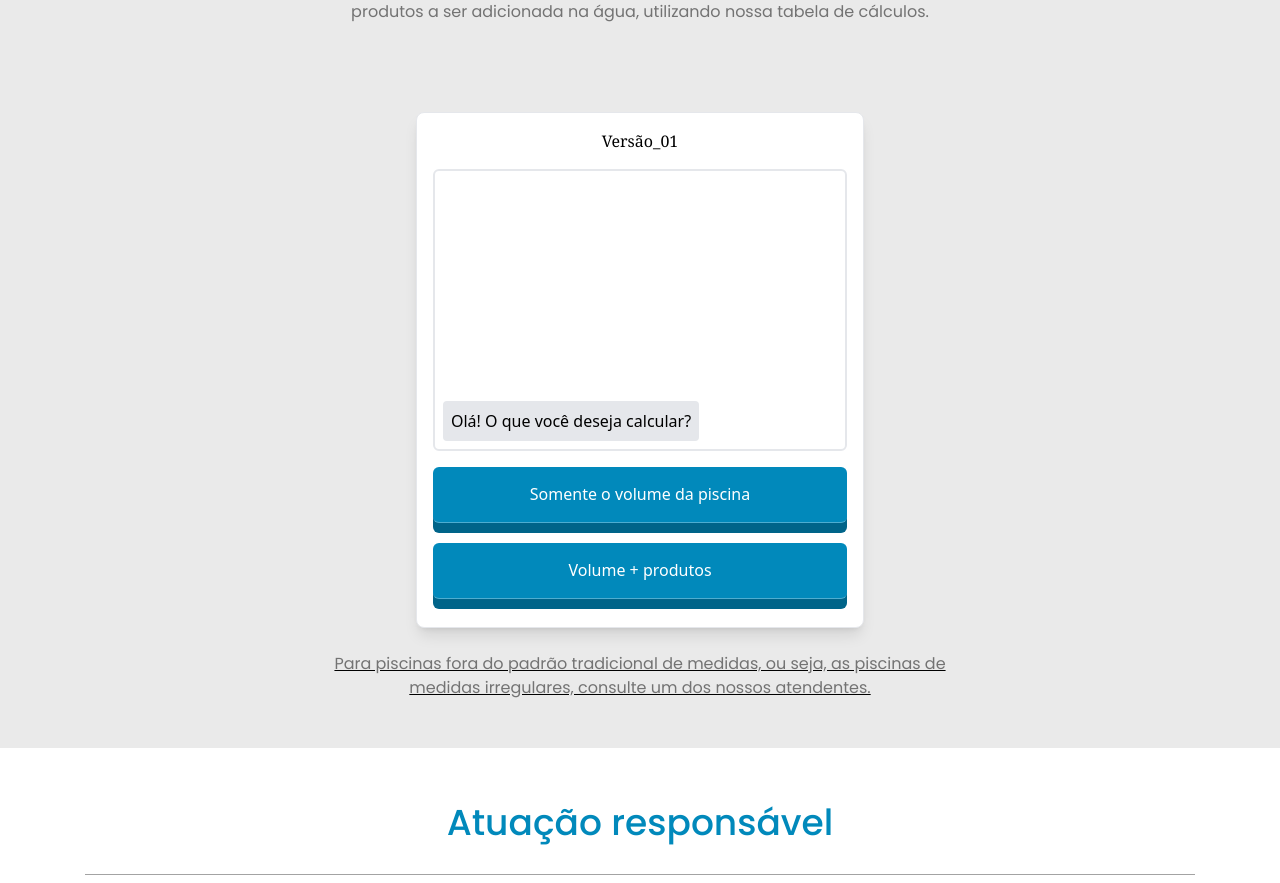
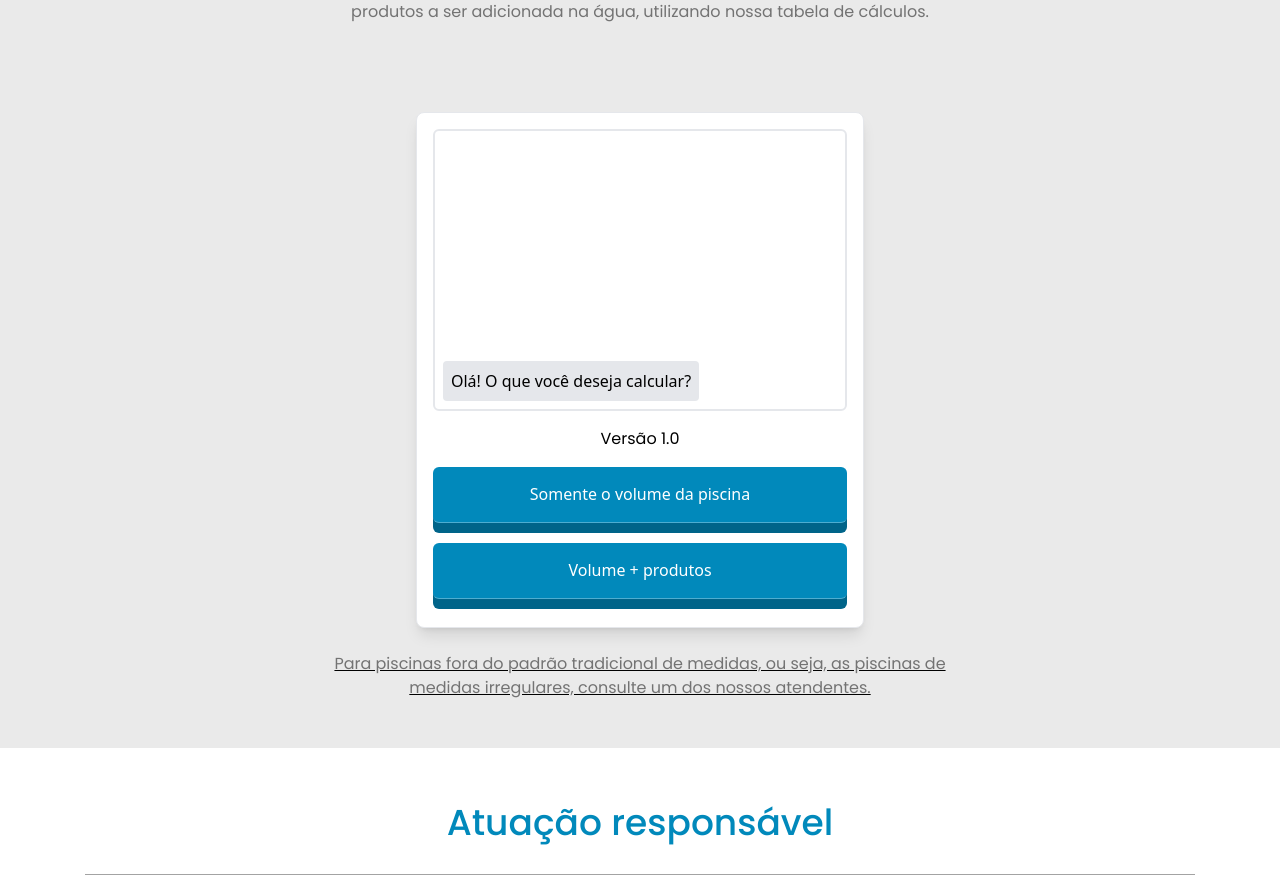
Before and after one commit to EdisonMatos/Site-Grosf, a React (Vite) app: page / in a window 1280 px wide. Shown: the part 2142-3025 px from the top of the page. Built offline with nearby package versions, Linux system fonts and the light colour scheme.

Commit message:
fix: Versão ajustada - UI

```diff
--- a/src/components/interactives/ChatComponent.jsx
+++ b/src/components/interactives/ChatComponent.jsx
@@ -250,9 +250,6 @@ export default function CalculaFacilGrosf() {
 
   return (
     <div className="flex flex-col max-w-md mx-auto mt-10 p-4 border rounded-lg shadow-lg bg-white phone1:text-paragraph2 phone2:text-paragraph3 tablet1:text-paragraph4">
-      <p className="font-serif flex justify-center pb-4 text-black">
-        Versão_01
-      </p>
       <div
         ref={containerRef}
         className="flex flex-col space-y-4 h-62 overflow-y-auto phone1:pt-[280px] phone2:pt-[230px] mb-4 border-2 p-2 rounded-md"
@@ -270,6 +267,9 @@ export default function CalculaFacilGrosf() {
           </div>
         ))}
       </div>
+      <p className="font-mainFont flex justify-center pb-4 text-black">
+        Versão 1.0{' '}
+      </p>
 
       {step === 'start' && (
         <div className="flex flex-col space-y-2">
```
